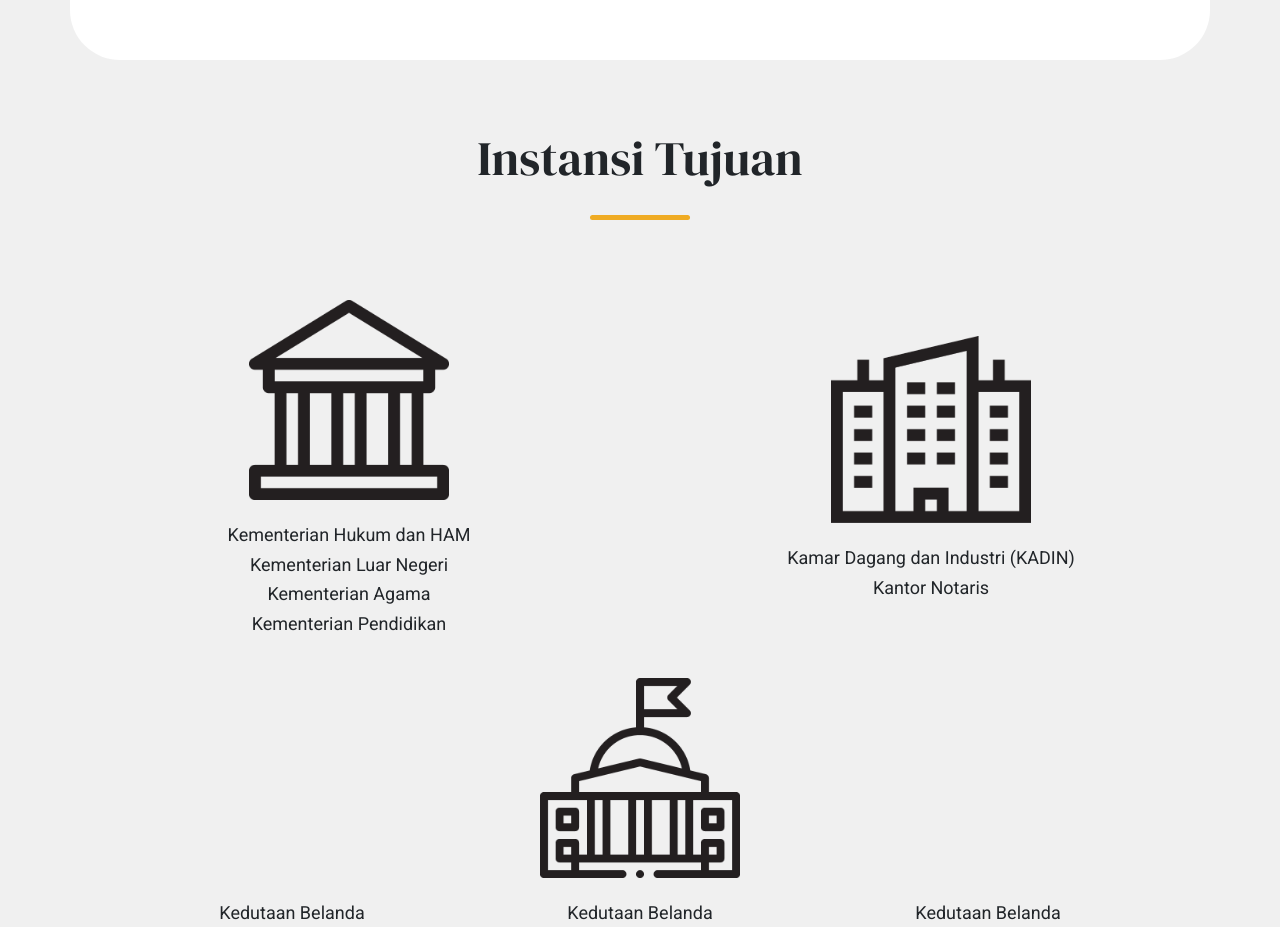
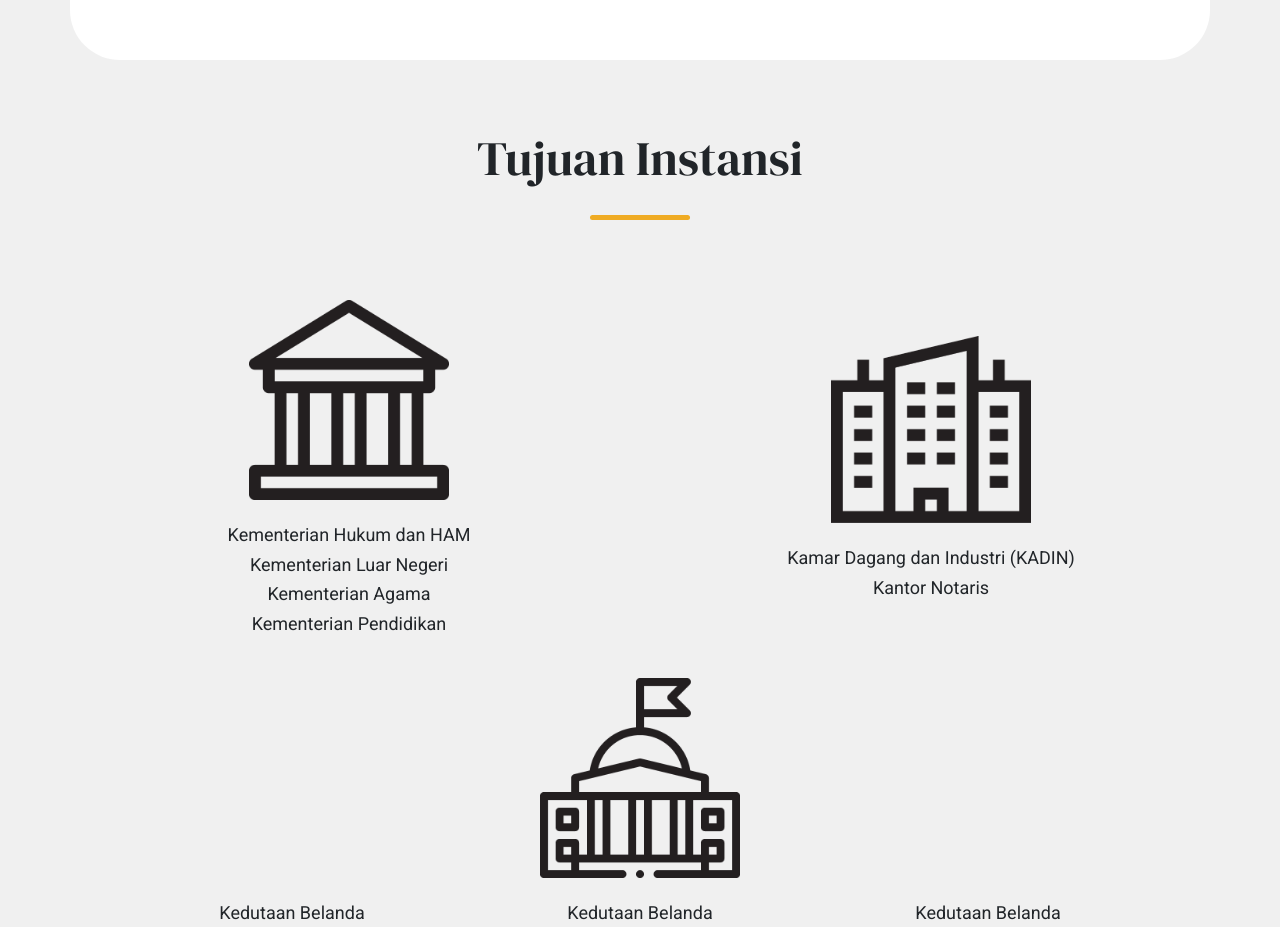
Before and after one commit to irwanrobi/rahmani_web, a React (Create React App) app: page /legalisasi in a window 1280 px wide. Shown: the part 1380-2307 px from the top of the page. Built offline with nearby package versions, Linux system fonts and the light colour scheme.

Commit message:
Instansi Tujuan

```diff
--- a/src/components/instansi/Instansi.jsx
+++ b/src/components/instansi/Instansi.jsx
@@ -10,7 +10,7 @@
         <section id="instansi">
             <div className="container">
                 <div className="section-title">
-                    <h1>Instansi Tujuan</h1>
+                    <h1>Tujuan Instansi</h1>
                     <Divider isTitle="true" />
                 </div>
                 <div class="row gx-5">
```
